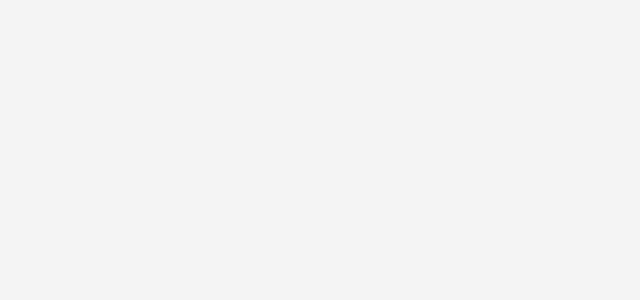
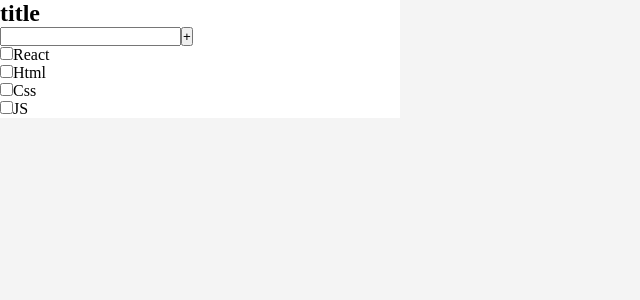
Before and after one commit to arsen056/todos, a React (Create React App) app: page / in a window 1280 px wide. Shown: the top 300 px of the page, without its empty margins (0-640 px from the left). Built offline with nearby package versions, Linux system fonts and the light colour scheme.

Commit message:
feat: addNewTask

```diff
--- a/src/app/App.tsx
+++ b/src/app/App.tsx
@@ -1,15 +1,13 @@
-import React, {useState} from 'react';
-import {AppProvider} from 'app/Context';
-import {RootState} from 'app/RootState';
+import React from 'react';
+import {AppProvider} from 'app/context/AppProvider';
 import {TodoList} from 'components/TodoList/TodoList';
 
 function App() {
-  const [todos, setTodos] = useState(RootState);
 
   return (
-    <AppProvider value={{todos, setTodos}}>
+    <AppProvider>
       <div className="App">
-        <TodoList title={''} tasks={[]} setTodos={() => {}}/>
+        <TodoList />
       </div>
     </AppProvider>
   );
--- a/src/app/Context.ts
+++ /dev/null
@@ -1,10 +0,0 @@
-import {createContext} from 'react';
-import {ContextData} from 'types';
-
-export const AppContext = createContext<ContextData>({
-  todos: [],
-  setTodos: () => {
-  }
-});
-
-export const AppProvider = AppContext.Provider;
--- a/src/app/RootState.tsx
+++ /dev/null
@@ -1,14 +0,0 @@
-import {TaskType, TodoType} from 'types';
-
-const tasksStateTodo: TaskType[] = [
-  {id: '2123', title: 'React', isDone: false},
-  {id: '2112323', title: 'Html', isDone: false},
-  {id: '212sa3', title: 'Css', isDone: false},
-  {id: '21asd23', title: 'JS', isDone: false},
-];
-
-export const RootState: TodoType[] = [
-  {id: '1', title: 'Todos', filter: 'all', tasks: tasksStateTodo},
-  {id: '2', title: 'Todos', filter: 'all', tasks: tasksStateTodo},
-  {id: '3', title: 'Todos', filter: 'all', tasks: tasksStateTodo},
-];
--- /dev/null
+++ b/src/app/context/AppProvider.tsx
@@ -0,0 +1,17 @@
+import React, {FC, ReactNode, useReducer} from 'react';
+import {initState, reducer} from 'reducer/reducer';
+import {Context} from 'app/context/Context';
+
+type Props = {
+  children: ReactNode
+}
+
+export const AppProvider:FC<Props> = ({children}) => {
+  const [todos, dispatch] = useReducer(reducer, initState);
+
+  return (
+    <Context.Provider value={{todos, dispatch}}>
+      {children}
+    </Context.Provider>
+  );
+};
--- /dev/null
+++ b/src/app/context/Context.ts
@@ -0,0 +1,4 @@
+import {createContext} from 'react';
+import {ContextType} from 'types';
+
+export const Context = createContext<ContextType>({} as ContextType);
--- a/src/components/TodoList/TodoList.tsx
+++ b/src/components/TodoList/TodoList.tsx
@@ -1,33 +1,31 @@
-import React, {FC} from 'react';
+import React, {useContext} from 'react';
 
-import {TaskType, TodoType} from 'types';
+import {TaskType} from 'types';
 
 import {Task} from 'components/Task/Task';
 
-import {useAppContext} from 'hooks/useAppContext';
+import {Context} from 'app/context/Context';
+
+import {addTask} from 'reducer/reducer';
 
 import s from './TodoList.module.css';
 
+export const TodoList = () => {
 
+  const {todos, dispatch} = useContext(Context);
 
-type Props = {
-  title: string
-  tasks: TaskType[]
-  setTodos: (todos: TodoType[]) => void
-}
+  const tasksMap = todos.map(t => <Task title={t.title} isDone={t.isDone} />);
 
-export const TodoList: FC<Props> = ({title, tasks, setTodos}) => {
-
-  const { todos } = useAppContext();
-
-
-  const tasksMap = tasks.map(t => <Task key={t.id} title={t.title} isDone={t.isDone} />);
-
-
+  const addNewTask = (title: string) => {
+    const newTask: TaskType = {id: '1', title, isDone: false};
+    dispatch(addTask(newTask));
+  };
 
   return (
     <div className={s.todoList}>
-      <h2>{title}</h2>
+      <h2>{'title'}</h2>
+      <input type="text"/>
+      <button onClick={() => addNewTask('hello')}>+</button>
       <ul>
         {tasksMap}
       </ul>
--- a/src/hooks/useAppContext.ts
+++ /dev/null
@@ -1,12 +0,0 @@
-import {AppContext} from 'app/Context';
-import {useContext} from 'react';
-
-export const useAppContext = () => {
-  const data = useContext(AppContext);
-
-  if (!data) {
-    throw new Error('Can not `useAppContext`, outside of the `AppProvider`');
-  }
-
-  return data;
-}
--- /dev/null
+++ b/src/reducer/reducer.ts
@@ -0,0 +1,18 @@
+import {TaskType} from 'types';
+
+export const initState: TaskType[] = [
+  {id: '2123', title: 'React', isDone: false},
+  {id: '2112323', title: 'Html', isDone: false},
+  {id: '212sa3', title: 'Css', isDone: false},
+  {id: '21asd23', title: 'JS', isDone: false},];
+
+export const reducer = (state: TaskType[], action: ReturnType<typeof addTask>) => {
+  switch (action.type) {
+  case 'ADD_TASK':
+    return [action.task, ...state];
+  default:
+    return state;
+  }
+};
+
+export const addTask = (task: TaskType) => ({type: 'ADD_TASK', task});
--- a/src/types/ContextData.ts
+++ /dev/null
@@ -1,6 +0,0 @@
-import {TodoType} from 'types/TodoType';
-
-export interface ContextData {
-  todos: TodoType[],
-  setTodos: (todos: TodoType[]) => void
-}
--- a/src/types/index.ts
+++ b/src/types/index.ts
@@ -1,4 +1,4 @@
 export * from './TaskType';
 export * from './FilterType';
 export * from './TodoType';
-export * from './ContextData';
+export * from 'types/ContextType';
```
Also changed, not shown: src/types/ContextType.ts (added, +7 -0 lines).
